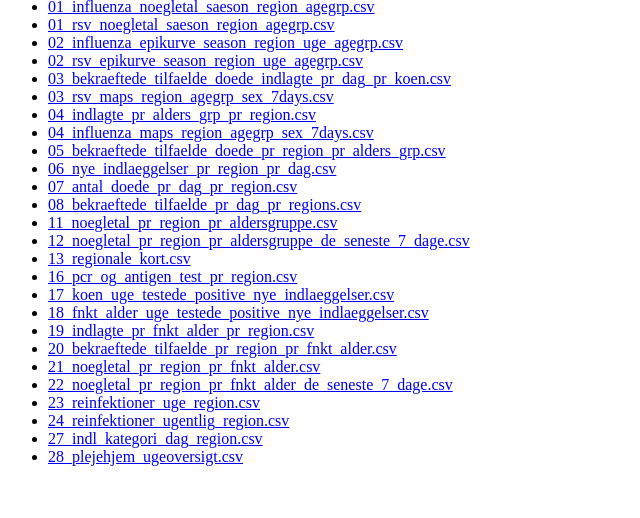
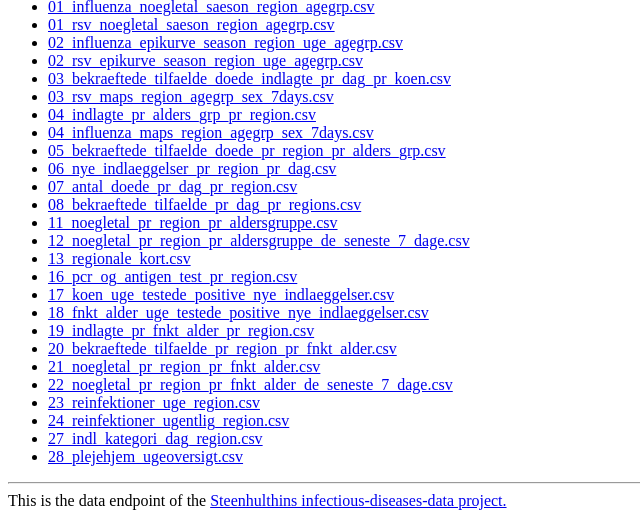
Before and after one commit to steenhulthin/infectious-diseases-data, a plain HTML site: page docs/index.html in a window 1280 px wide. Shown: the part 386-904 px from the top of the page, without its empty margins (0-640 px from the left). Before the commit the page ends 868 px from the top, so only its background shows below. Drawn offline with Linux system fonts and the light colour scheme.

Commit message:
Downloaded and updated c19 data

```diff
--- a/docs/index.html
+++ b/docs/index.html
@@ -27,4 +27,4 @@
 <li><a href='24_reinfektioner_ugentlig_region.csv'>24_reinfektioner_ugentlig_region.csv</a></li>
 <li><a href='27_indl_kategori_dag_region.csv'>27_indl_kategori_dag_region.csv</a></li>
 <li><a href='28_plejehjem_ugeoversigt.csv'>28_plejehjem_ugeoversigt.csv</a></li>
-</ul></body></html>
+</ul><hr>This is the data endpoint of the <a href="https://github.com/steenhulthin/infectious-diseases-data">Steenhulthins infectious-diseases-data project.</a></body></html>
```
